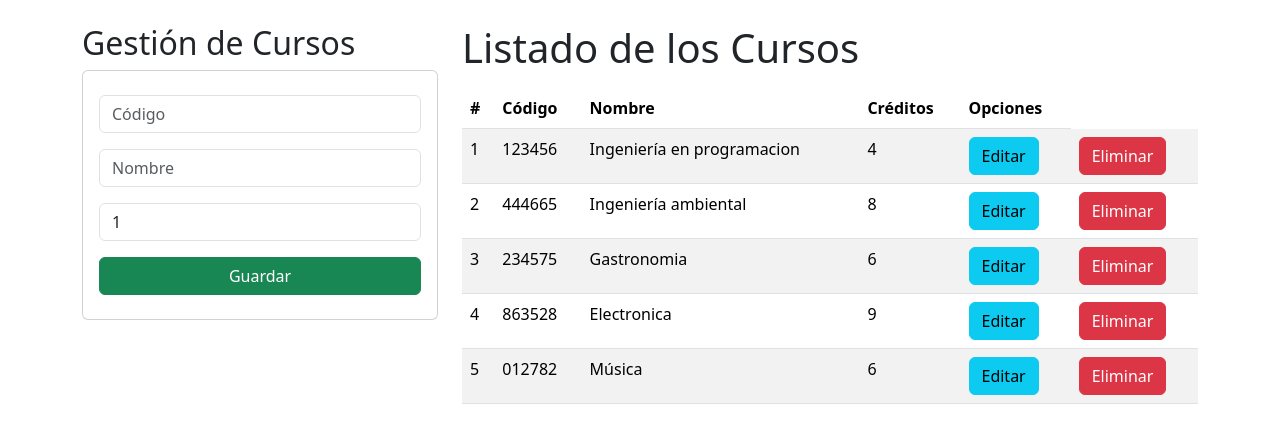
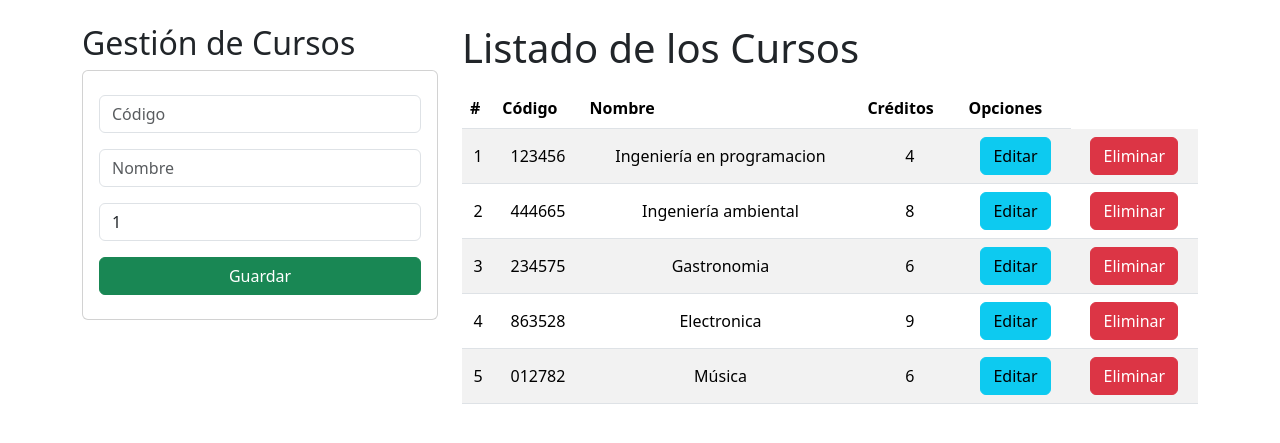
Before and after one commit to JDanielGS/project-2, a Django app: page / in a window 1280 px wide. Shown: the part 56-499 px from the top of the page. Run offline with Django 4.2, Linux system fonts and the light colour scheme; data comes from the database, SQL or seed files in the repository.

Commit message:
version 1.2.1 pag uni con django

```diff
--- /dev/null
+++ b/academico/static/css/gestion_cursos.css
@@ -0,0 +1,4 @@
+th, td{
+    text-align: center;
+    vertical-align: middle;
+}
--- a/academico/templates/base.html
+++ b/academico/templates/base.html
@@ -1,11 +1,14 @@
 <!DOCTYPE html>
 <html lang="en">
 <head>
+  {% load static %}
     <meta charset="UTF-8">
     <meta http-equiv="X-UA-Compatible" content="IE=edge">
     <meta name="viewport" content="width=device-width, initial-scale=1.0">
     <title>Universidad</title>
+    <link rel="stylesheet" href="{% static 'css/gestion_cursos.css' %}">
     <link href="https://cdn.jsdelivr.net/npm/bootstrap@5.3.0-alpha1/dist/css/bootstrap.min.css" rel="stylesheet" integrity="sha384-GLhlTQ8iRABdZLl6O3oVMWSktQOp6b7In1Zl3/Jr59b6EGGoI1aFkw7cmDA6j6gD" crossorigin="anonymous">
+
 </head>
 <body>
     <nav class="navbar navbar-expand-lg bg-dark-subtle">
```
